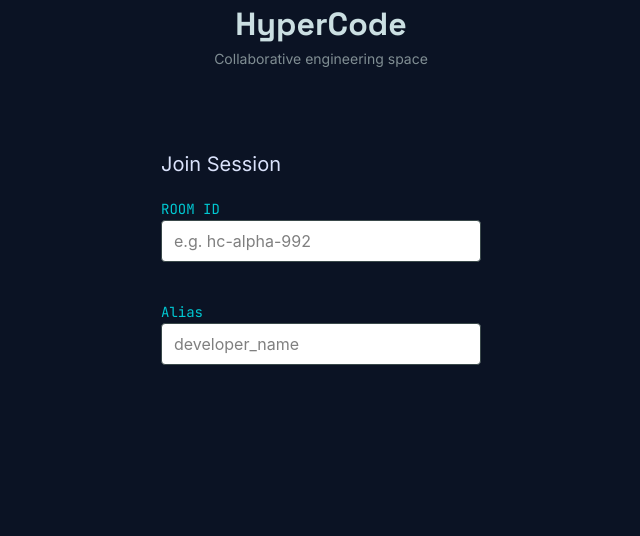
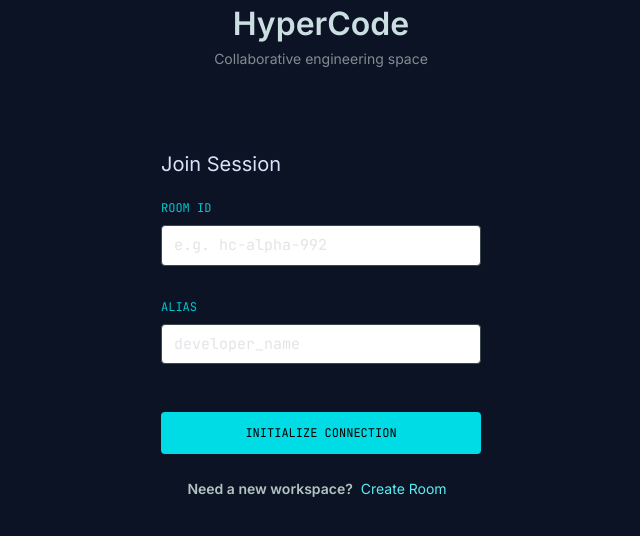
Before and after one commit to adanadeel7/HyperCode, a React (Vite) app in the folder client/: page / in a window 1280 px wide. Shown: the top 536 px of the page, without its empty margins (319-959 px from the left). Built offline with nearby package versions, Linux system fonts and the light colour scheme.

Commit message:
Static Home Page done

```diff
--- a/client/src/pages/Room.jsx
+++ b/client/src/pages/Room.jsx
@@ -5,7 +5,7 @@ function Room() {
     <div className="w-full h-screen bg-[#0b1324]">
       {/* Logo Part */}
       <div className="text-center">
-        <h1 className="font-display text-[32px] font-bold text-[#cbdfe2]">
+        <h1 className="font-headline text-[32px] font-bold text-[#cbdfe2]">
           HyperCode
         </h1>
 
@@ -27,29 +27,49 @@ function Room() {
         {/* Input module wrapper for the session room parameter */}
         <div className="flex flex-col items-center w-full pt-5">
           <div className="flex flex-col items-start w-full max-w-xs ">
-            <h3 className="font-editor text-[#01c8d2] text-[14px]">ROOM ID</h3>
+            <h3 className="font-editor text-[#01c8d2] text-[12px] pb-2">ROOM ID</h3>
 
             <input
               placeholder="e.g. hc-alpha-992"
               type="text"
-              className="bg-white justify-center text-black px-3 py-2 w-full rounded border border-[#3a494a] focus:outline-none"
+              className="bg-white text-[15px] justify-center text-[#c6c9cf] px-3 py-2 w-full rounded border border-[#3a494a] font-editor focus:outline-none"
             />
           </div>
         </div>
 
 
         {/* Input module wrapper for the user alias parameter */}
-        <div className="flex flex-col items-center w-full pt-10">
+        <div className="flex flex-col items-center w-full pt-8" >
           <div className="flex flex-col items-start w-full max-w-xs ">
-            <h3 className="font-editor text-[#01c8d2] text-[14px]">Alias</h3>
+            <h3 className="font-editor text-[#01c8d2] text-[12px] pb-2">ALIAS</h3>
 
             <input
               placeholder="developer_name"
               type="text"
-              className="bg-white justify-center text-black px-3 py-2 w-full rounded border border-[#3a494a] focus:outline-none"
+              className="bg-white justify-center px-3 py-2 w-full rounded border border-[#3a494a] font-editor text-[15px] focus:outline-none text-[#c6c9cf]"
             />
           </div>
         </div>
+
+        <div className="pt-12">
+          <input type="button"
+          value={"Initialize Connection"}
+          className="bg-[#00dce5] px-21 py-3 uppercase rounded font-label text-[12px] font-extralight"
+           />
+        </div>
+
+        <div className="flex font-body text-[14px] py-6">
+          <h1 className="text-[#b3c4c4] font-bold">
+            Need a new workspace?
+          </h1>
+
+          <input
+          type="button"
+          value={"Create Room"}
+          className="text-[#5eecf4] px-2  "
+          />
+        </div>
+
       </div>
     </div>
   );
```
